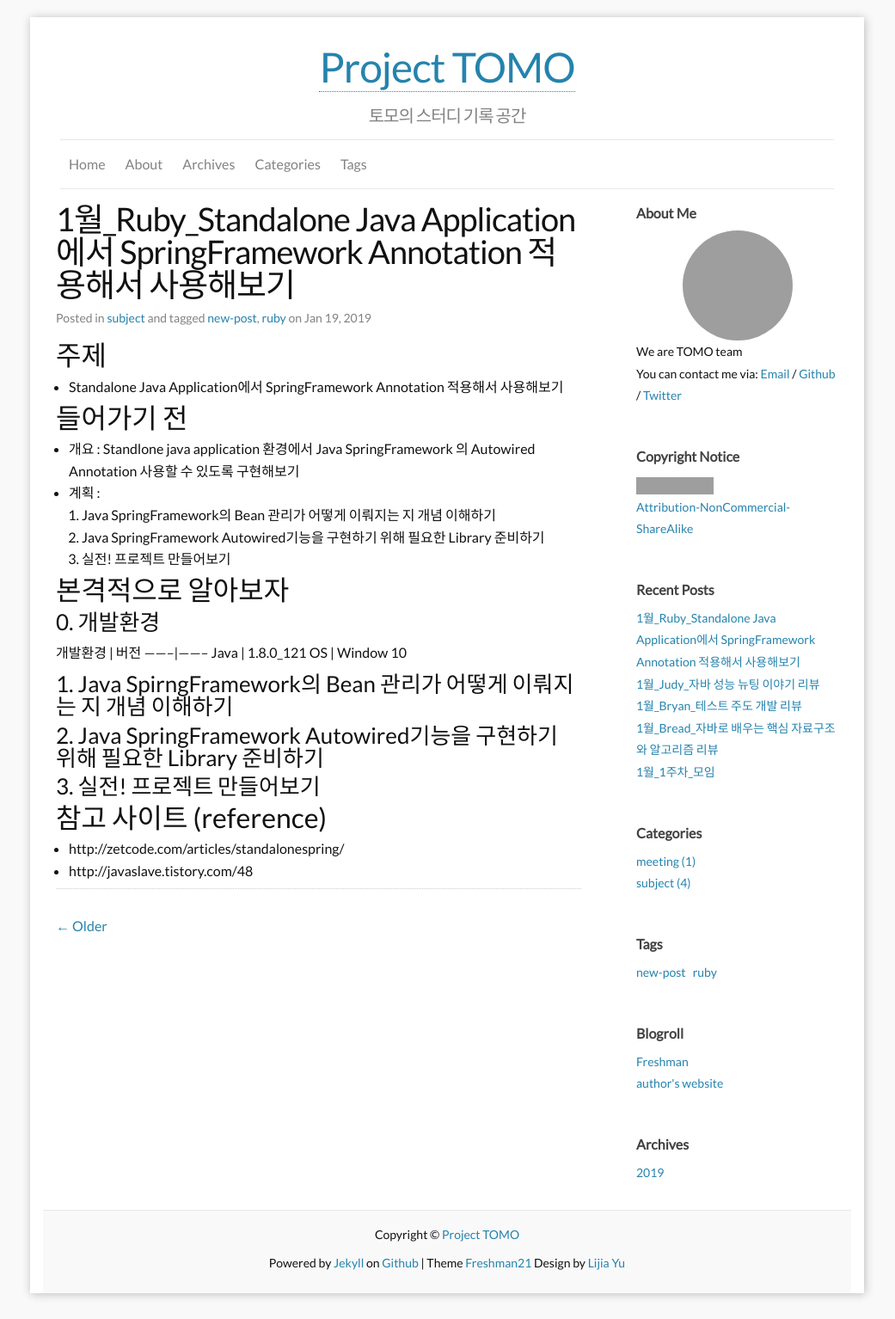
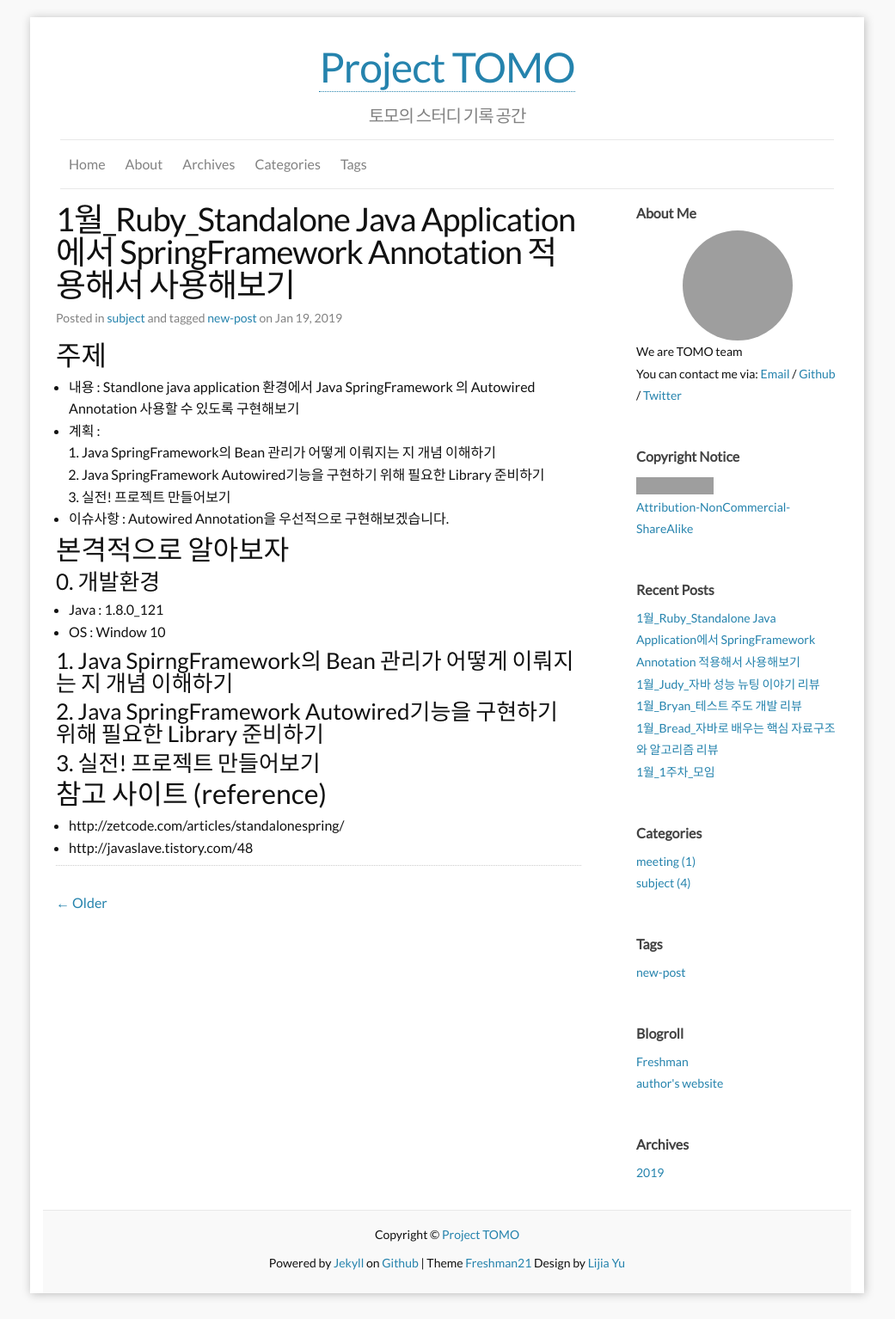
Before and after one commit to devteam-tomo/devteam-tomo.github.io, a Jekyll site: the page built from _posts/subject/2019-1-19-1_subject_ruby.md, in a window 1280 px wide. Shown: the whole page at 86% size, without its empty margins (120-1161 px from the left). Built offline with Jekyll 4.4.1, drawn with Linux system fonts in a browser that asks for light colours; comment, search, counter and statistics services are not loaded; grey boxes are pictures that could not be loaded.

Commit message:
- 포멧 블로그 형식에 맞춰서 재구성 - 표 적용한되어 표 형식 제거 - ruby tag 추가하니 홈 화면 new-post글에 최신글로 나오지 않아서 ruby tag 제거

```diff
--- a/_posts/subject/2019-1-19-1_subject_ruby.md
+++ b/_posts/subject/2019-1-19-1_subject_ruby.md
@@ -3,28 +3,22 @@ layout: post
 title: 1월_Ruby_Standalone Java Application에서 SpringFramework Annotation 적용해서 사용해보기
 excerpt: "Standlone Java Application 환경에서 Java SpringFramework 의 Autowired Annotation 사용할 수 있도록 구현해보기"
 categories: subject
-tags: [new-post,ruby]
+tags: [new-post]
 comments: true
 ---
 ## 주제
-
-- Standalone Java Application에서 SpringFramework Annotation 적용해서 사용해보기
-
-## 들어가기 전
-
-- 개요 : Standlone java application 환경에서 Java SpringFramework 의 Autowired Annotation 사용할 수 있도록 구현해보기
+- 내용 : Standlone java application 환경에서 Java SpringFramework 의 Autowired Annotation 사용할 수 있도록 구현해보기
 - 계획 :
   1. Java SpringFramework의 Bean 관리가 어떻게 이뤄지는 지 개념 이해하기
   2. Java SpringFramework Autowired기능을 구현하기 위해 필요한 Library 준비하기
   3. 실전! 프로젝트 만들어보기
+- 이슈사항 : Autowired Annotation을 우선적으로 구현해보겠습니다.
 
 ## 본격적으로 알아보자
 
 ### 0. 개발환경
-개발환경 | 버전
---------|--------
-Java | 1.8.0_121
-OS | Window 10
+- Java : 1.8.0_121
+- OS : Window 10
 
 ### 1. Java SpirngFramework의 Bean 관리가 어떻게 이뤄지는 지 개념 이해하기
 
```
